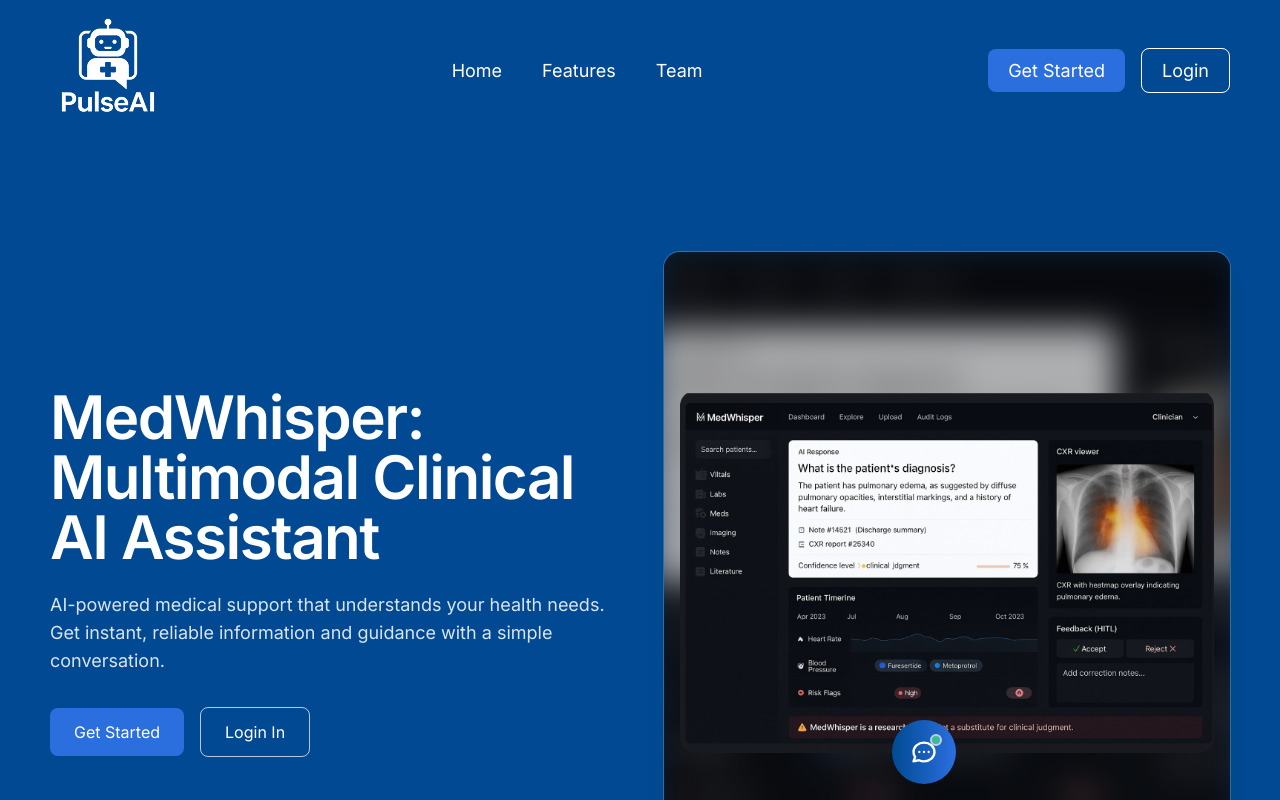
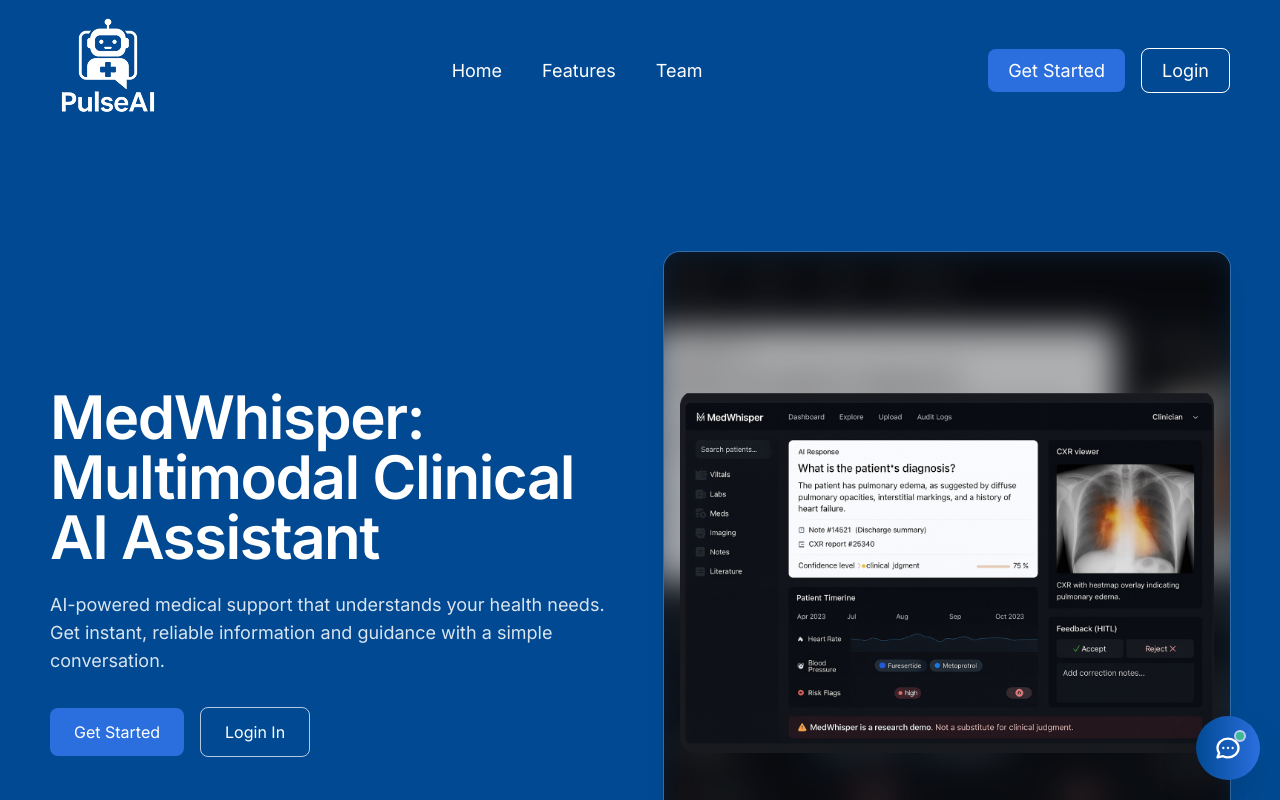
Before and after one commit to AIP-F25-2/MedWhisper, a React (Create React App) app: page / in a window 1280 px wide. Shown: the top 800 px of the page. Built offline with nearby package versions, Linux system fonts and the light colour scheme.

Commit message:
Chatbot Updated

```diff
--- a/src/App.js
+++ b/src/App.js
@@ -22,8 +22,8 @@
         <TransformBanner />
         <Team />
       </main>
+      <Chatbot />
       <Footer />
-      <Chatbot />
     </div>
   );
 }
--- a/src/components/Chatbot.jsx
+++ b/src/components/Chatbot.jsx
@@ -13,8 +13,15 @@
   const [inputMessage, setInputMessage] = useState('');
   const [isTyping, setIsTyping] = useState(false);
   const [lastSeenMessageId, setLastSeenMessageId] = useState(1); // Track the last seen message
+  const [position, setPosition] = useState({
+    x: window.innerWidth - 400, // Position to show full chat window (380px width + margin)
+    y: window.innerHeight - 620 // Position to show full chat window (600px height + margin)
+  });
+  const [isDragging, setIsDragging] = useState(false);
+  const [dragOffset, setDragOffset] = useState({ x: 0, y: 0 });
   const messagesEndRef = useRef(null);
   const inputRef = useRef(null);
+  const chatContainerRef = useRef(null);
 
   const API_BASE = 'http://localhost:8001';
   const userId = 'web-user-' + Math.random().toString(36).substr(2, 9);
@@ -40,6 +47,68 @@
       inputRef.current.focus();
     }
   }, [isOpen]);
+
+  // Handle drag functionality
+  const handleMouseDown = (e) => {
+    if (e.target.closest('button')) return; // Don't drag if clicking on buttons
+    setIsDragging(true);
+    const rect = chatContainerRef.current?.getBoundingClientRect();
+    if (rect) {
+      setDragOffset({
+        x: e.clientX - rect.left,
+        y: e.clientY - rect.top,
+      });
+    }
+    e.preventDefault();
+  };
+
+  const handleMouseMove = (e) => {
+    if (!isDragging) return;
+
+    const newX = e.clientX - dragOffset.x;
+    const newY = e.clientY - dragOffset.y;
+
+    // Keep within viewport bounds - ensure full chat window is visible
+    const maxX = window.innerWidth - 380; // Chat window width (380px)
+    const maxY = window.innerHeight - 600; // Chat window height (600px)
+
+    setPosition({
+      x: Math.max(0, Math.min(newX, maxX)),
+      y: Math.max(0, Math.min(newY, maxY)),
+    });
+  };
+
+  const handleMouseUp = () => {
+    setIsDragging(false);
+  };
+
+  // Add global mouse event listeners for dragging
+  useEffect(() => {
+    if (isDragging) {
+      document.addEventListener('mousemove', handleMouseMove);
+      document.addEventListener('mouseup', handleMouseUp);
+      return () => {
+        document.removeEventListener('mousemove', handleMouseMove);
+        document.removeEventListener('mouseup', handleMouseUp);
+      };
+    }
+  }, [isDragging, dragOffset]);
+
+  // Handle window resize to keep chat window in bounds
+  useEffect(() => {
+    const handleResize = () => {
+      const maxX = window.innerWidth - 380;
+      const maxY = window.innerHeight - 600;
+
+      setPosition(prev => ({
+        x: Math.min(prev.x, maxX),
+        y: Math.min(prev.y, maxY)
+      }));
+    };
+
+    window.addEventListener('resize', handleResize);
+    return () => window.removeEventListener('resize', handleResize);
+  }, []);
 
   const sendMessage = async (messageText) => {
     if (!messageText.trim()) return;
@@ -117,7 +186,15 @@
   };
 
   return (
-    <div className="fixed bottom-4 right-2 z-50">
+    <div
+      ref={chatContainerRef}
+      className="fixed z-50"
+      style={{
+        left: `${position.x}px`,
+        top: `${position.y}px`,
+        cursor: isDragging ? 'grabbing' : 'default',
+      }}
+    >
       {/* Chat Window */}
       <div
         className={`mb-4 bg-white rounded-2xl shadow-2xl transition-all duration-300 transform ${
@@ -130,6 +207,7 @@
           height: '600px',
           transformOrigin: 'bottom right',
         }}
+        onMouseDown={handleMouseDown}
       >
         {/* Chat Header */}
         <div className="bg-gradient-to-r from-[#014A93] to-[#2B6FDF] text-white p-4 rounded-t-2xl flex items-center justify-between">
@@ -249,7 +327,15 @@
       {/* Floating Chat Button */}
       <button
         onClick={toggleChat}
-        className="bg-gradient-to-r from-[#014A93] to-[#2B6FDF] text-white w-16 h-16 rounded-full shadow-2xl hover:shadow-3xl transition-all transform hover:scale-110 flex items-center justify-center group"
+        className={`bg-gradient-to-r from-[#014A93] to-[#2B6FDF] text-white w-16 h-16 rounded-full shadow-2xl hover:shadow-3xl transition-all transform hover:scale-110 flex items-center justify-center group ${
+          isDragging ? 'cursor-grabbing' : 'cursor-pointer'
+        }`}
+        style={{
+          position: 'fixed',
+          bottom: '20px',
+          right: '20px',
+          zIndex: 1000,
+        }}
       >
         {isOpen ? (
           <svg className="w-7 h-7" fill="none" stroke="currentColor" viewBox="0 0 24 24">
@@ -274,7 +360,15 @@
       {!isOpen && (() => {
         const unseenBotMessages = messages.filter(m => m.sender === 'bot' && m.id > lastSeenMessageId);
         return unseenBotMessages.length > 0 && (
-          <div className="absolute top-0 right-0 bg-red-500 text-white text-xs w-6 h-6 rounded-full flex items-center justify-center font-bold animate-bounce">
+          <div
+            className="absolute bg-red-500 text-white text-xs w-6 h-6 rounded-full flex items-center justify-center font-bold animate-bounce"
+            style={{
+              top: '-8px',
+              right: '-8px',
+              position: 'fixed',
+              zIndex: 1001,
+            }}
+          >
             {unseenBotMessages.length}
           </div>
         );
```
